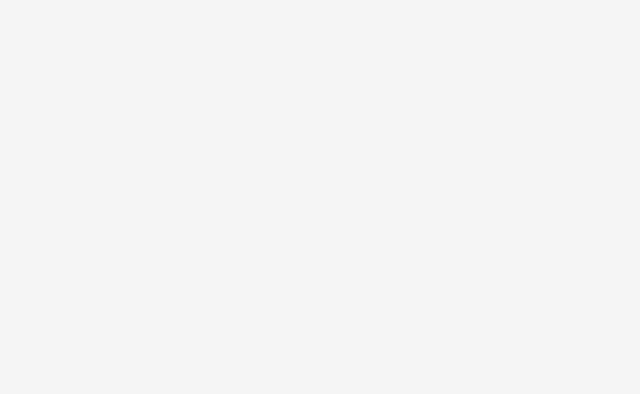
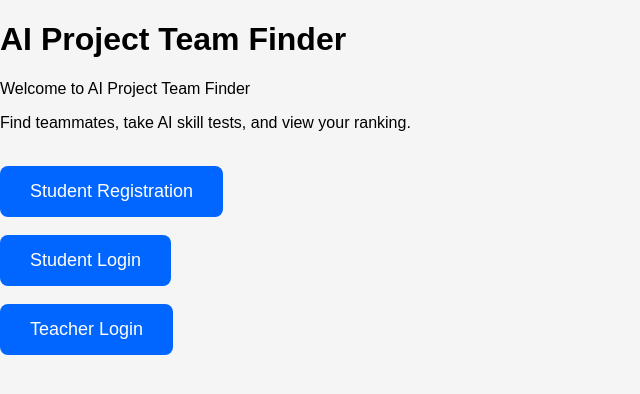
Before and after one commit to rm6pgfzsct-tech/-AI-Project-Team-Finder, a plain HTML site: page index.html in a window 1280 px wide. Shown: the whole page, without its empty margins (0-640 px from the left). Drawn offline with Linux system fonts and the light colour scheme.

Commit message:
Update index.html

```diff
--- a/index.html
+++ b/index.html
@@ -9,4 +9,30 @@
 
 <div class="container">
 
-<h1>
+    <h1>AI Project Team Finder</h1>
+
+    <p>Welcome to AI Project Team Finder</p>
+    <p>Find teammates, take AI skill tests, and view your ranking.</p>
+
+    <br>
+
+    <a href="register.html">
+        <button>Student Registration</button>
+    </a>
+
+    <br><br>
+
+    <a href="login.html">
+        <button>Student Login</button>
+    </a>
+
+    <br><br>
+
+    <a href="teacher.html">
+        <button>Teacher Login</button>
+    </a>
+
+</div>
+
+</body>
+</html>
```
